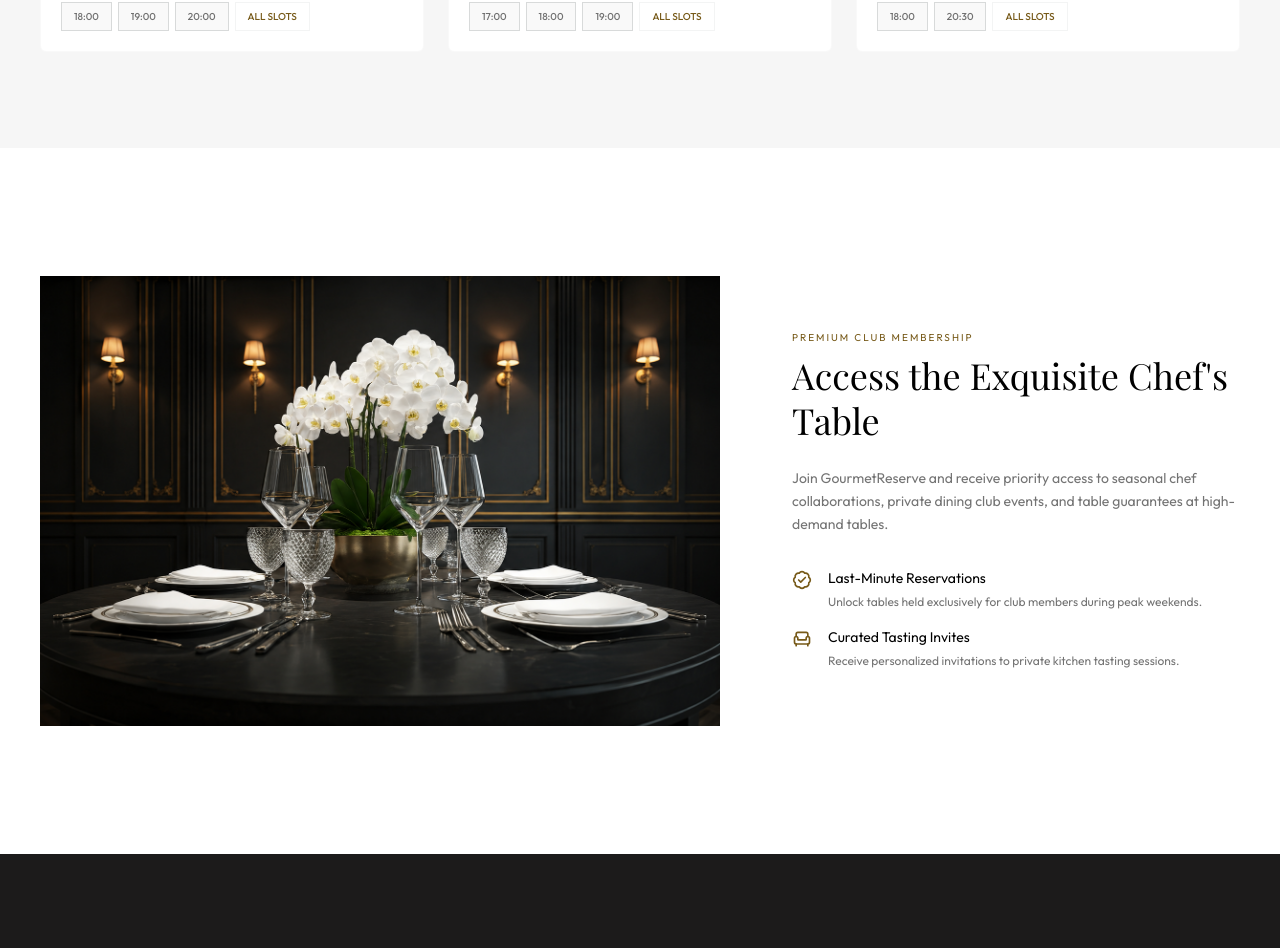
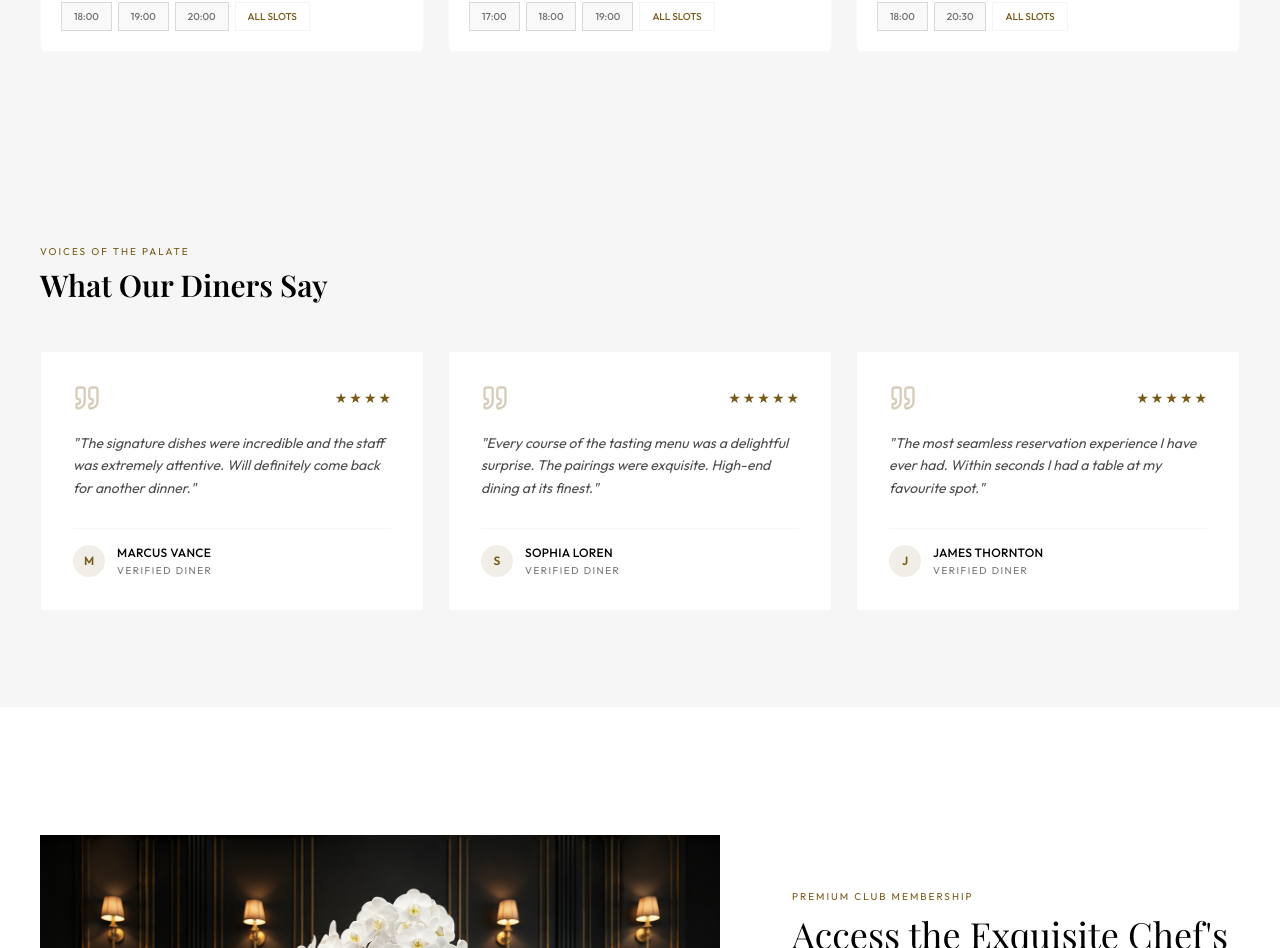
Before and after one commit to Royakash2/spot-dine, a React (Vite) app in the folder spot-dine-client/: page / in a window 1280 px wide. Shown: the part 1829-2777 px from the top of the page. Built offline with nearby package versions, Linux system fonts and the light colour scheme; a web font is replaced by a local one.

Commit message:
feat: add Testimonials section to homepage with multi-card Swiper layout

```diff
--- /dev/null
+++ b/spot-dine-client/src/components/home/TestimonialsSection.tsx
@@ -0,0 +1,96 @@
+import { Swiper, SwiperSlide } from 'swiper/react';
+import { Autoplay } from 'swiper/modules';
+import { Quote } from 'lucide-react';
+import { dummyReviews } from '../../assets/assets';
+
+// Import Swiper styles
+import 'swiper/css';
+
+const allReviews = [
+    ...dummyReviews,
+    {
+        _id: "dummy-rev-4",
+        userName: "James Thornton",
+        rating: 5,
+        comment: "The most seamless reservation experience I have ever had. Within seconds I had a table at my favourite spot.",
+        visitedDate: "2026-07-01T12:00:00.000Z",
+        createdAt: "2026-07-01T12:00:00.000Z",
+    },
+    {
+        _id: "dummy-rev-5",
+        userName: "Isabelle Fontaine",
+        rating: 4,
+        comment: "Discovering hidden gems around the city has never been easier. The curation on this platform is simply outstanding.",
+        visitedDate: "2026-07-03T12:00:00.000Z",
+        createdAt: "2026-07-03T12:00:00.000Z",
+    },
+];
+
+export default function TestimonialsSection() {
+    return (
+        <section className="py-24 bg-surface-container-low/50 overflow-hidden">
+            <div className="max-w-7xl mx-auto px-6 md:px-10">
+                {/* Section Heading — matches all other sections */}
+                <div className="flex justify-between items-end mb-12">
+                    <div>
+                        <span className="text-[10px] text-secondary tracking-[0.2em] block mb-2 uppercase">
+                            VOICES OF THE PALATE
+                        </span>
+                        <h2 className="font-display text-2xl md:text-3xl font-semibold text-primary">
+                            What Our Diners Say
+                        </h2>
+                    </div>
+                </div>
+
+                {/* Multi-Card Swiper */}
+                <Swiper
+                    modules={[Autoplay]}
+                    spaceBetween={24}
+                    slidesPerView={1}
+                    autoplay={{ delay: 4000, disableOnInteraction: false }}
+                    loop={true}
+                    breakpoints={{
+                        768: { slidesPerView: 2 },
+                        1024: { slidesPerView: 3 },
+                    }}
+                >
+                    {allReviews.map((review) => (
+                        <SwiperSlide key={review._id}>
+                            <div className="bg-white border border-outline-variant/20 p-8 flex flex-col gap-5 h-full min-h-[260px]">
+                                {/* Top row: quote icon + stars */}
+                                <div className="flex items-center justify-between">
+                                    <Quote className="text-secondary/30" size={28} />
+                                    <div className="flex gap-0.5">
+                                        {[...Array(review.rating)].map((_, i) => (
+                                            <span key={i} className="text-secondary text-sm">★</span>
+                                        ))}
+                                    </div>
+                                </div>
+
+                                {/* Comment */}
+                                <p className="text-sm text-black/70 leading-relaxed flex-1 italic">
+                                    "{review.comment}"
+                                </p>
+
+                                {/* Diner info */}
+                                <div className="border-t border-outline-variant/15 pt-4 flex items-center gap-3">
+                                    <span className="w-8 h-8 rounded-full bg-secondary/10 flex items-center justify-center text-secondary text-xs font-semibold uppercase shrink-0">
+                                        {review.userName.charAt(0)}
+                                    </span>
+                                    <div>
+                                        <p className="text-xs font-medium text-primary uppercase tracking-wide">
+                                            {review.userName}
+                                        </p>
+                                        <p className="text-[10px] text-black/55 tracking-[0.15em] uppercase mt-0.5">
+                                            Verified Diner
+                                        </p>
+                                    </div>
+                                </div>
+                            </div>
+                        </SwiperSlide>
+                    ))}
+                </Swiper>
+            </div>
+        </section>
+    );
+}
--- a/spot-dine-client/src/pages/Home.tsx
+++ b/spot-dine-client/src/pages/Home.tsx
@@ -6,6 +6,7 @@ import AuthModal from "../components/AuthModal.tsx";
 import Hero from "../components/home/Hero.tsx";
 import CuisineBrowse from "../components/home/CuisineBrowse.tsx";
 import TrendingRow from "../components/home/TrendingRow.tsx";
+import TestimonialsSection from "../components/home/TestimonialsSection.tsx";
 import MembershipSection from "../components/home/MembershipSection.tsx";
 import NewsletterCTA from "../components/home/NewsletterCTA.tsx";
 import { dummyFeaturedRestaurants } from "../assets/assets.ts";
@@ -30,6 +31,7 @@ export default function Home() {
                 <Hero />
                 <CuisineBrowse />
                 <TrendingRow trending={trending} loading={loading} />
+                <TestimonialsSection />
                 <MembershipSection />
                 <NewsletterCTA />
             </main>
```
